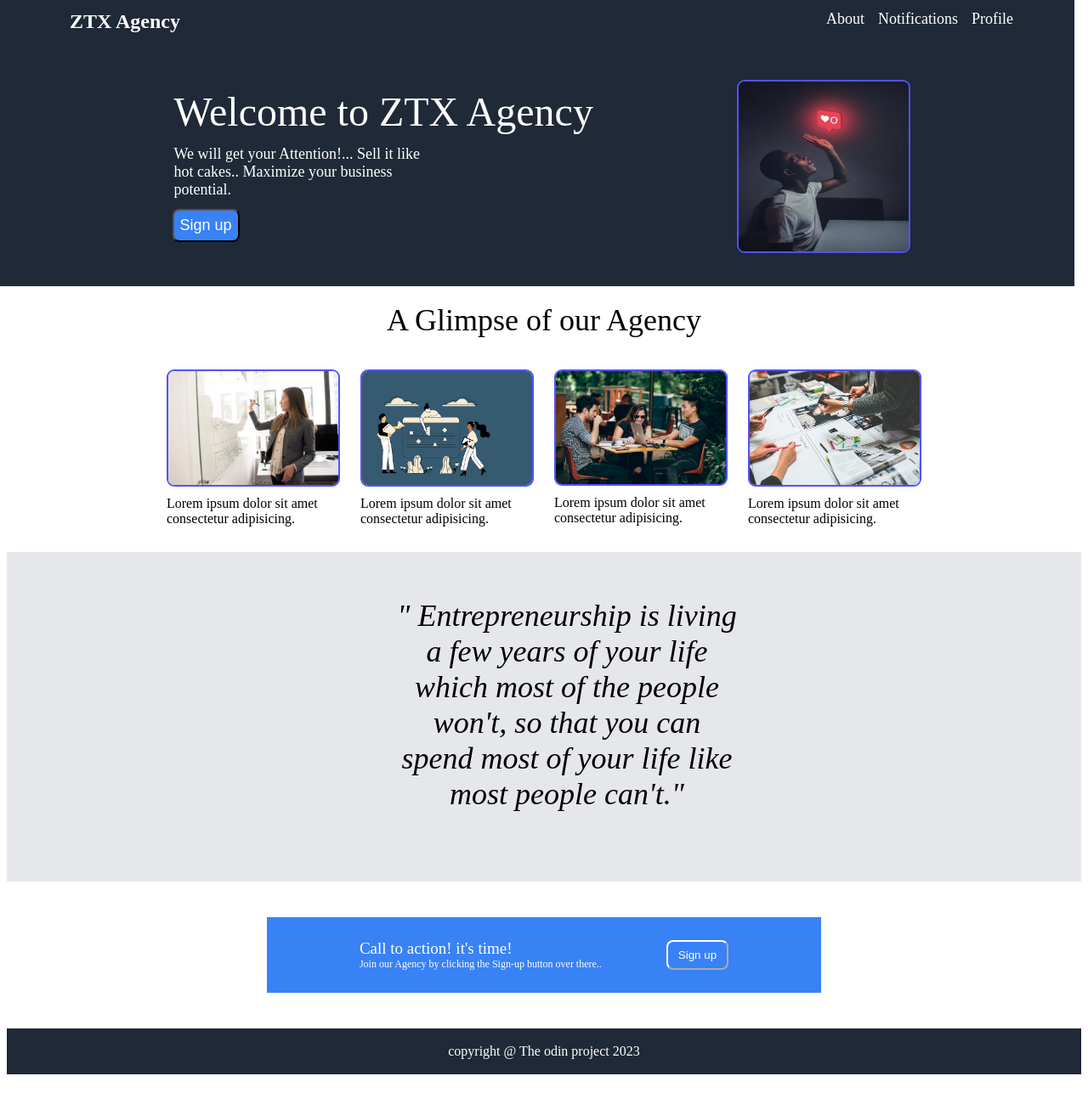
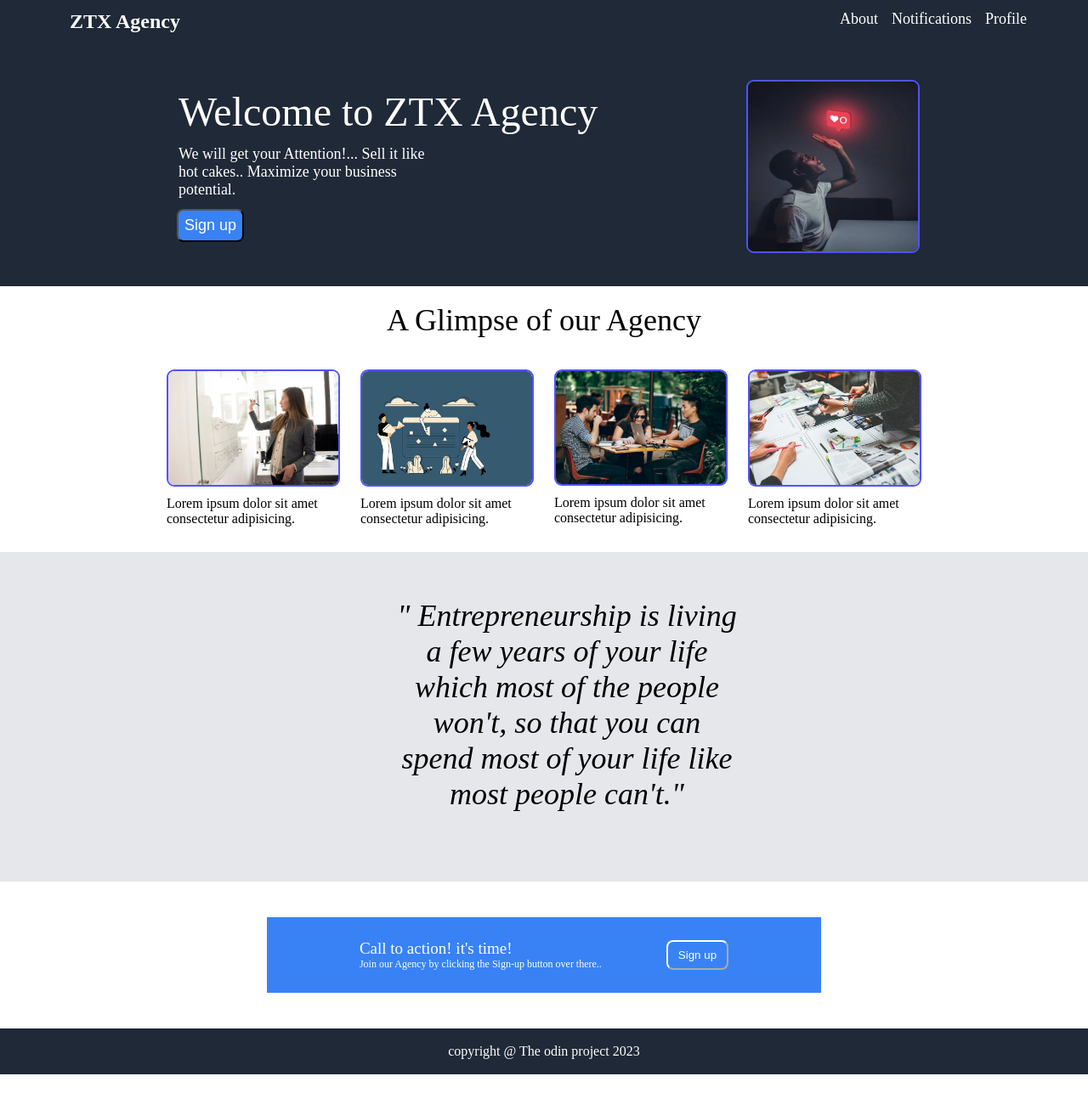
Before and after one commit to NewDev2005/odinlandingproject, a plain HTML site: page index.html in a window 1280 px wide. Shown: the whole page at 85% size. Before the commit the page ends 1265 px from the top, so only its background shows below. Drawn offline with Linux system fonts and the light colour scheme.

Commit message:
Remove white space from header

```diff
--- a/style.css
+++ b/style.css
@@ -1,6 +1,8 @@
 body {
     display: flex;
     flex-direction: column;
+    margin: 0;
+    padding: 0;
 
 }
 .header-items {
@@ -15,9 +17,7 @@ body {
 }
 .header-container {
     background-color: #1F2937;
-    margin-top: -8px;
-    margin-left: -8px;
-    margin-right: 8px;
+
 }
 ul {
     display: flex;
@@ -127,13 +127,15 @@ img {
     border: 2px solid rgb(82, 82, 253);
 }
 .footer {
-
+    display: flex;
+    flex-direction: column;
     color: white;
+    justify-content: center;
     text-align: center;
     background-color: #1F2937;
     padding: 18px;
+    bottom: 0;
 
-    margin-bottom: -30px;
 
 
 
```
